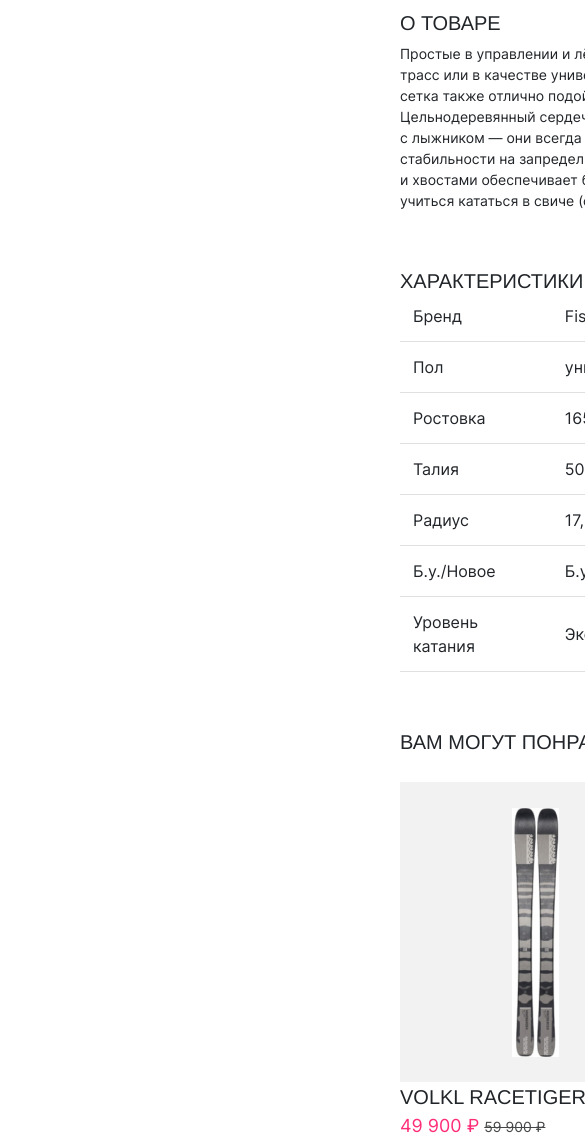
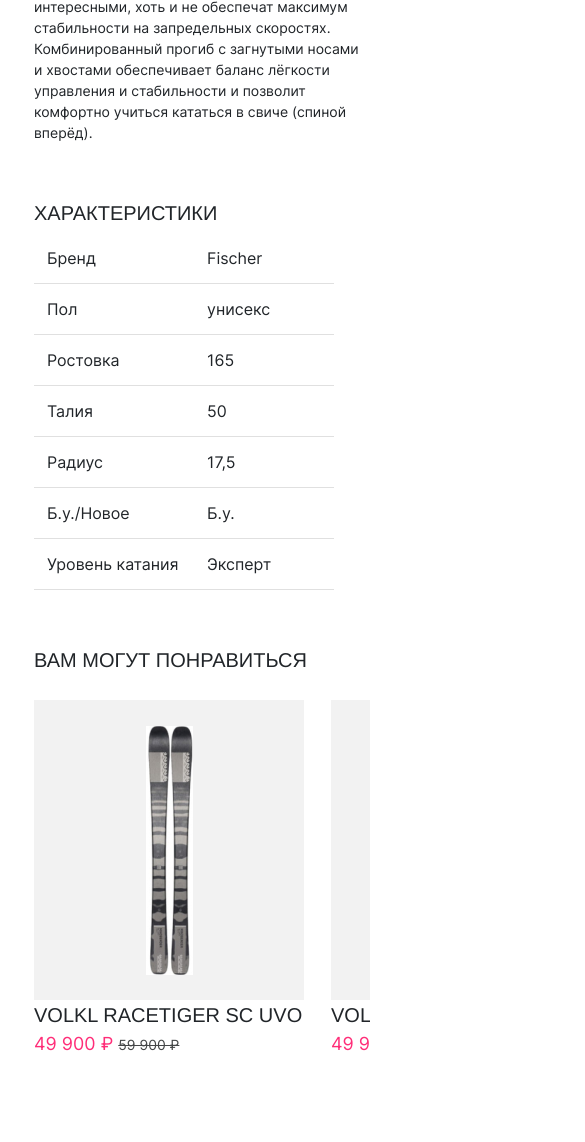
Before and after one commit to pansportsmen/task2, a plain HTML site: page index.html in a window 390 px wide. Shown: the part 3055-4197 px from the top of the page, 585 px wide, since content can reach past the window. After the commit the page ends 4112 px from the top, so only its background shows below. Drawn offline with nearby package versions, Linux system fonts and the light colour scheme; a web font is replaced by a local one.

Commit message:
modified catalogs and styles

```diff
--- a/index.html
+++ b/index.html
@@ -10,7 +10,7 @@
     </head>
     <body>
         <link href="style.css" type="text/css" rel="stylesheet">
-
+FG
         <div class="ps__banner-selecting">
             <div class="ps__banner-selecting_block ps__row2">
                 <div class="ps__content-block ps__banner-selecting_content-block">
--- a/style.css
+++ b/style.css
@@ -3931,49 +3931,136 @@
     }
 }
 
+
 /* about the product */
 
-.ps__container1{
-    padding: 260px;
+
+
+.ps__container1 {
+    justify-content: center;
+    padding: 0 20px;
     margin-left: 140px;
-}
-
-.ps__characteristics_block {
-    margin-top: 60px;
-    margin-bottom: 60px;
-}
+    max-width: 1200px;
+}
+
+@media (max-width: 1200px) {
+    .ps__container1 {
+        max-width: 970px;
+        margin-left: 70px;
+    }
+}
+
+@media (max-width: 992px) {
+    .ps__container1 {
+        max-width: 750px;
+        margin-left: 60px;
+    }
+}
+
+@media (max-width: 767px) {
+    .ps__container1 {
+        max-width: none;
+        margin-left: 14px;
+    }
+}
+
 
 .ps__about-product {
     font-family: var(--font-secondary);
     font-size: var(--font-size-xl);
-    margin-bottom: 10px; /* Adjusted margin-bottom */
-    width: 400px;
+    margin-bottom: 10px;
 }
 
 .ps__about-product_text {
     font-family: var(--font-primary);
     font-size: var(--font-size-s);
-    width: 660px;
+    max-width: 660px;
+}
+
+@media (max-width:1200px){
+    .ps__about-product_text{
+        max-width: 970px;
+    }
+}
+
+@media (max-width:992px){
+    .ps__about-product_text{
+        max-width: 750px;
+    }
+}
+
+@media (max-width:767px){
+    .ps__about-product_text{
+        max-width: none;
+    }
 }
 
 /* characteristics */
 
+.ps__characteristics_block {
+    width: 100%;
+    margin-top: 60px;
+    margin-bottom: 60px;
+
+}
 
 .ps__characteristics-title {
     font-family: var(--font-secondary);
     font-size: var(--font-size-xl);
-    width: 400px;
+    margin-bottom: 10px;
 }
 
 .ps__characteristics {
-    width: 242px;
     font-family: var(--font-primary);
+    width: 660px;
+    border-collapse: collapse;
 }
 
 .ps__characteristics td {
     padding: 13px;
     border-bottom: 1px solid #E0E0E0;
 }
+
+.ps__characteristics tr td:first-child {
+    width: 160px;
+}
+
+@media (max-width:1200px){
+    .ps__characteristics{
+        max-width: 660px;
+    }
+}
+
+@media (max-width:992px){
+    .ps__characteristics{
+        max-width: 750px;
+    }
+}
+
+@media (max-width:767px){
+    .ps__characteristics{
+        max-width:600px;
+    }
+}
+
+@media (max-width:575px){
+    .ps__characteristics{
+        max-width:400px;
+    }
+}
+
+@media (max-width:458px){
+    .ps__characteristics{
+        max-width:300px;
+    }
+}
+
+@media (max-width:350px){
+    .ps__characteristics{
+        max-width:270px;
+    }
+}
+
 
 /*you might like it*/
 
@@ -3981,12 +4068,13 @@
     padding-top: 30px;
     display: flex;
     gap: 27px;
+    overflow-x: scroll;
 }
 
 .ps__umightlikeit-text{
     font-family: var(--font-secondary);
     font-size: var(--font-size-xl);
-    width: 400px;
+
 }
 
 /*price 1*/
```
